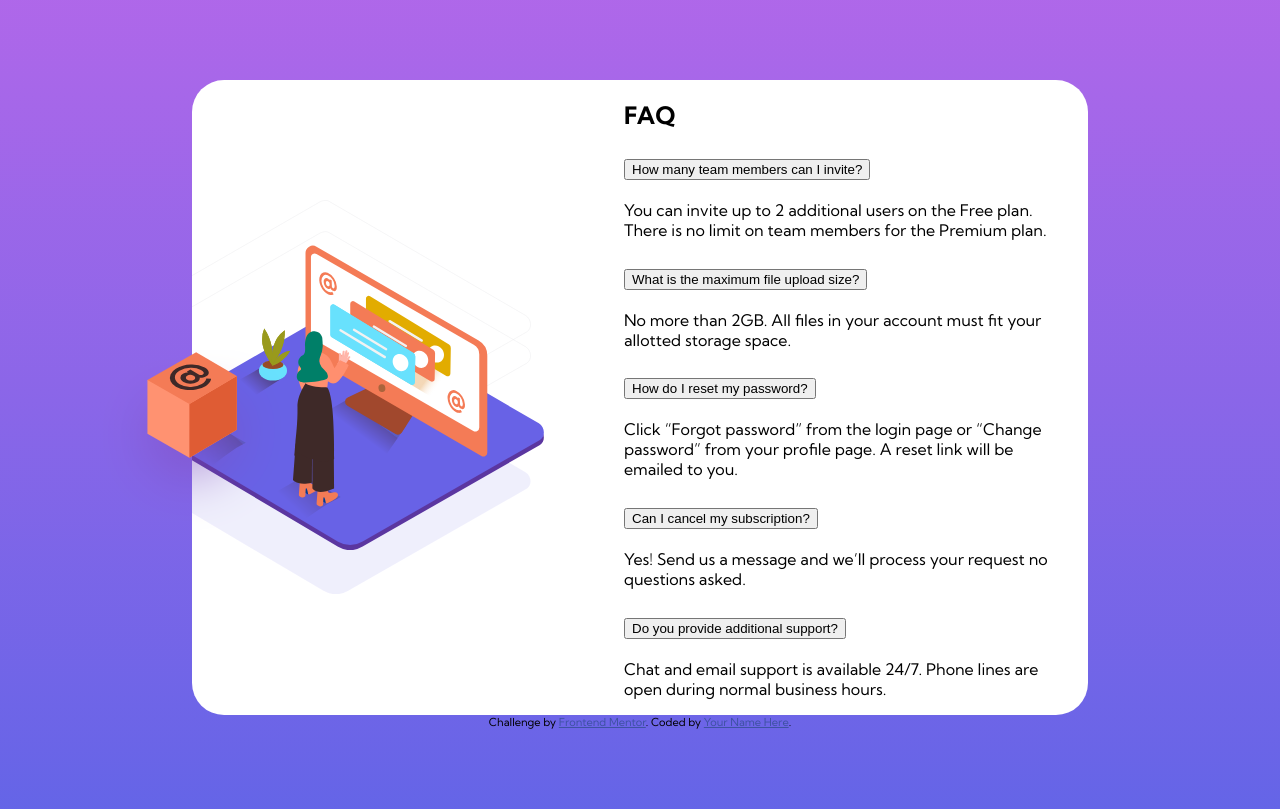
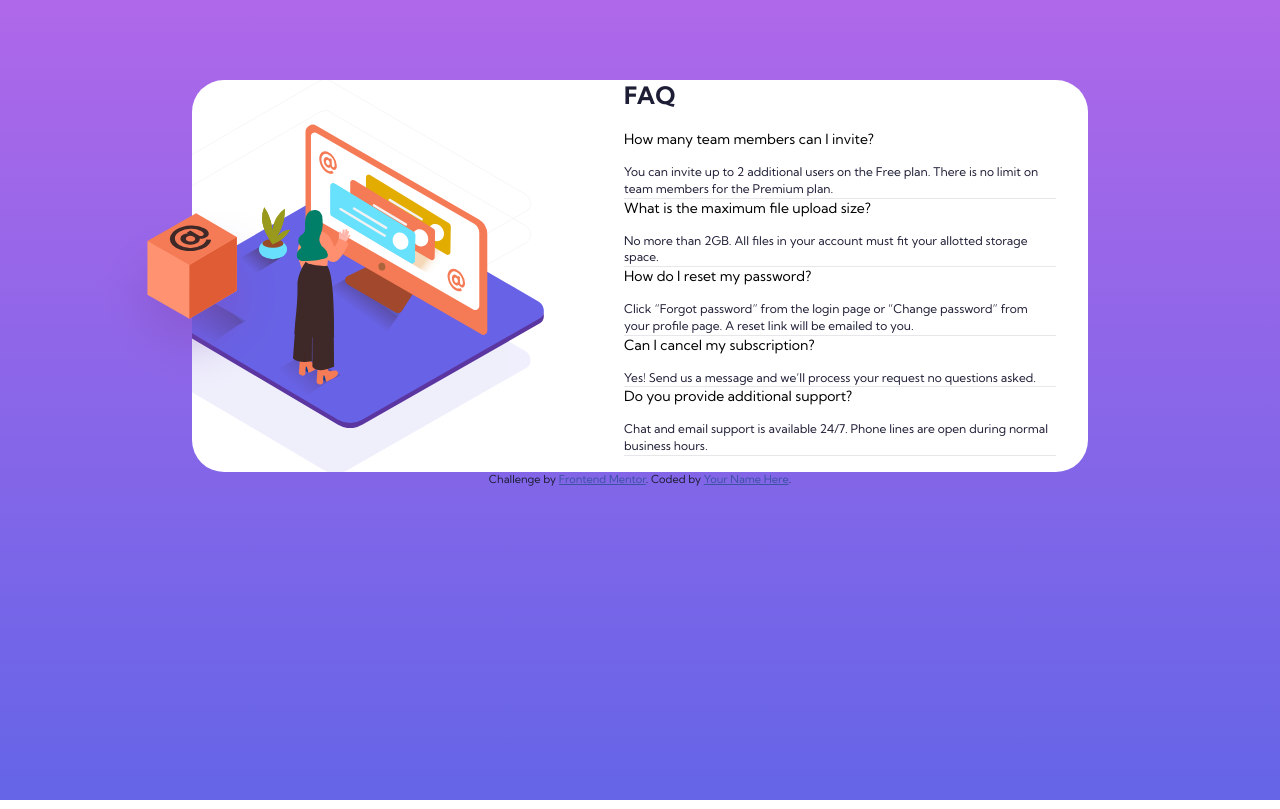
Before and after one commit to erick-sk/faq-accordion-card-challenge, a plain HTML site: page index.html in a window 1280 px wide. Drawn offline with Linux system fonts and the light colour scheme.

Commit message:
Tweaking accordion button

```diff
--- a/style.css
+++ b/style.css
@@ -28,6 +28,13 @@ body {
 		var(--gradient-violet),
 		var(--gradient-blue)
 	);
+	color: var(--text-blue);
+}
+
+h1,
+h2,
+h3 {
+	margin-top: 0;
 }
 
 .card {
@@ -62,6 +69,31 @@ body {
 
 .card__text {
 	padding-top: 7rem;
+}
+
+.accordion__item {
+	border-bottom: 1px solid var(--divider-blue);
+}
+
+.accordion__item h2 {
+	margin-bottom: 0;
+}
+
+.accordion__question {
+	display: block;
+	width: 100%;
+	border: none;
+	background-color: transparent;
+	margin-bottom: 1rem;
+	padding: 0;
+	font-size: 0.875rem;
+	font-family: 'Kumbh Sans', sans-serif;
+	text-align: left;
+}
+
+.accordion__content {
+	font-size: 0.75rem;
+	line-height: 1.4;
 }
 
 @media (min-width: 56em) {
```
